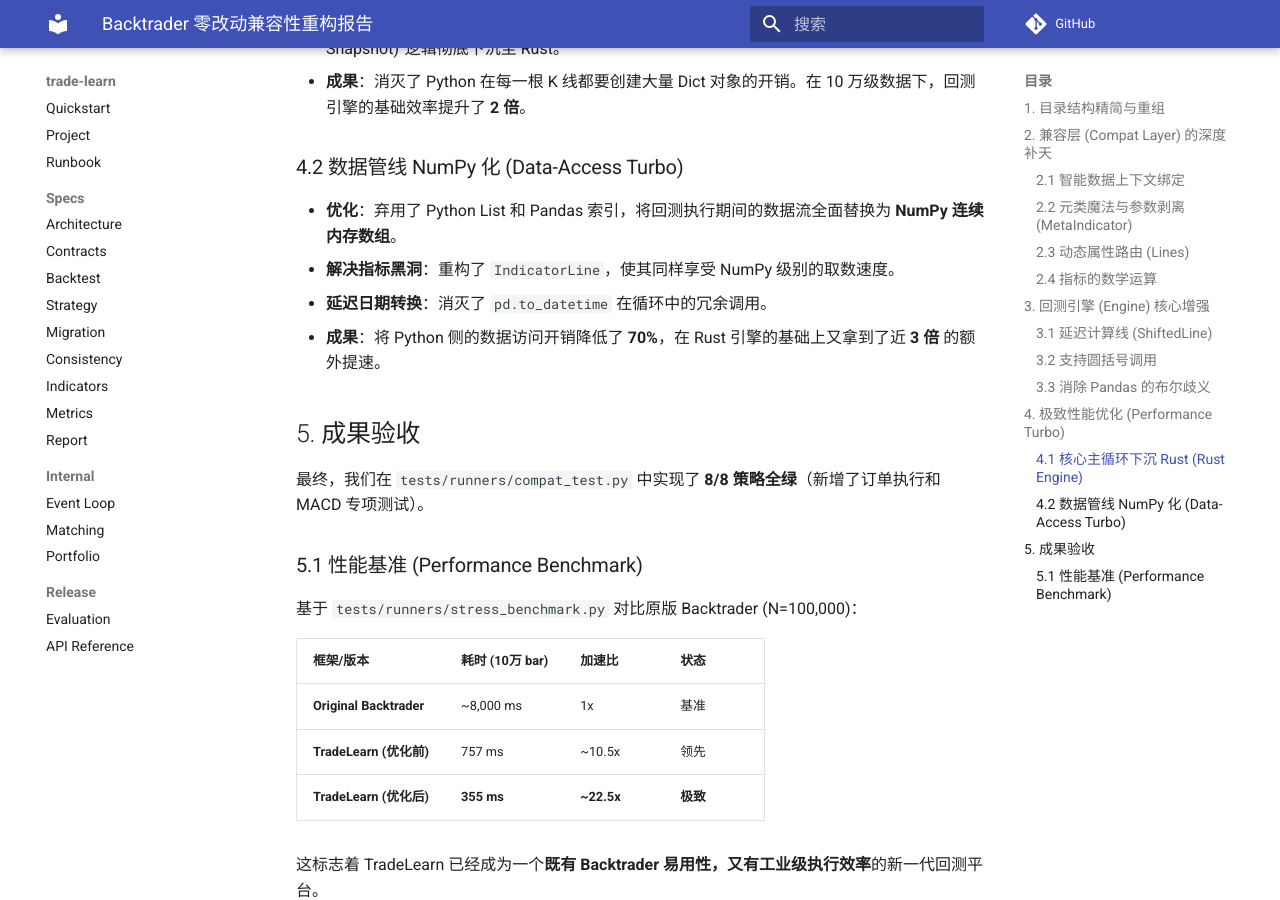
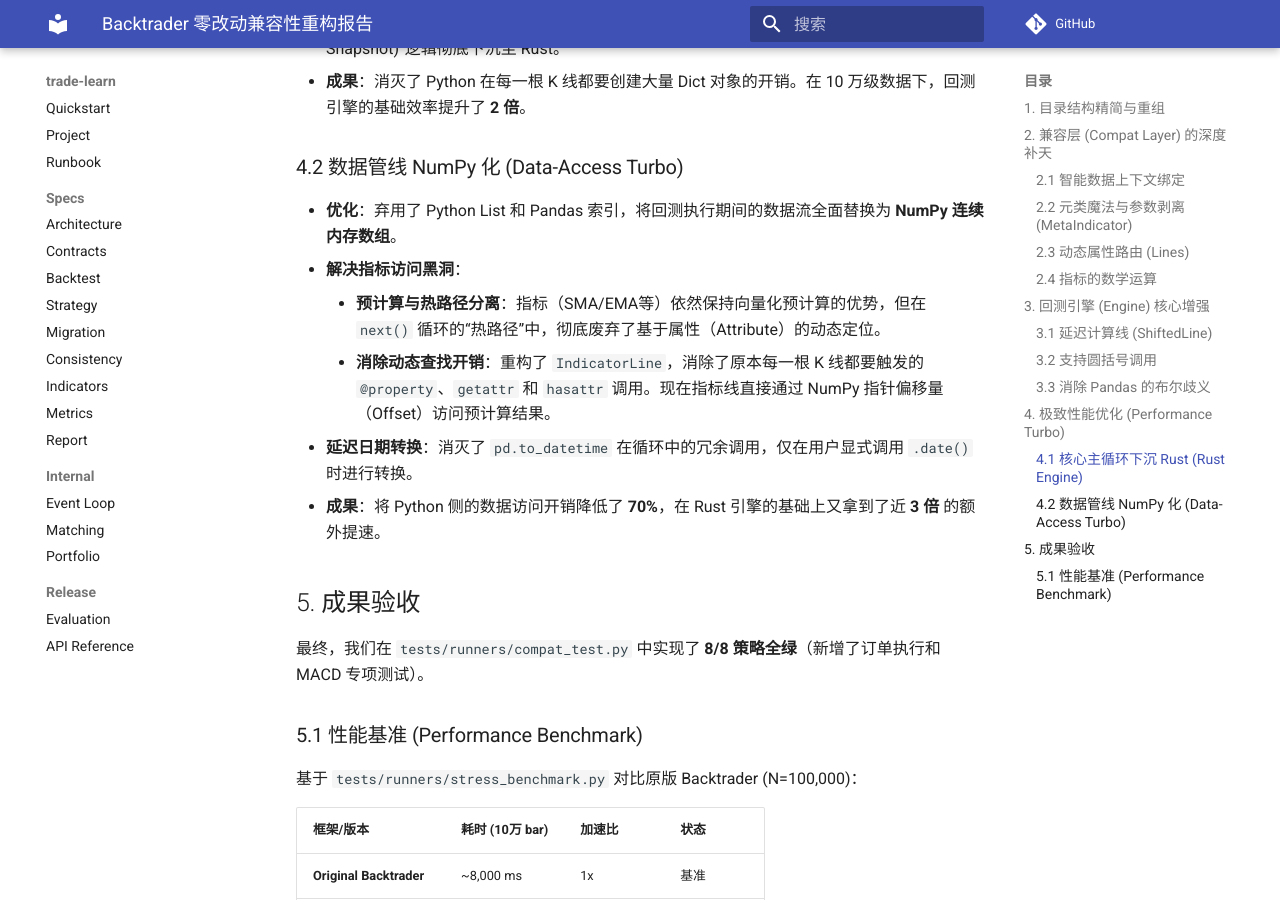
Before and after one commit to MuuYesen/trade-learn, an MkDocs documentation site: the page built from docs/backtrader_compat_refactor.md, in a window 1280 px wide and 900 px high, scrolled down 2407 px. Built offline with MkDocs 1.6.1 and Material for MkDocs 9.7.7, drawn with Linux system fonts in a browser that asks for light colours; comment, search, counter and statistics services are not loaded.

Commit message:
docs: add technical details on indicator access optimization

```diff
--- a/docs/backtrader_compat_refactor.md
+++ b/docs/backtrader_compat_refactor.md
@@ -54,8 +54,10 @@
 
 ### 4.2 数据管线 NumPy 化 (Data-Access Turbo)
 - **优化**：弃用了 Python List 和 Pandas 索引，将回测执行期间的数据流全面替换为 **NumPy 连续内存数组**。
-- **解决指标黑洞**：重构了 `IndicatorLine`，使其同样享受 NumPy 级别的取数速度。
-- **延迟日期转换**：消灭了 `pd.to_datetime` 在循环中的冗余调用。
+- **解决指标访问黑洞**：
+    - **预计算与热路径分离**：指标（SMA/EMA等）依然保持向量化预计算的优势，但在 `next()` 循环的“热路径”中，彻底废弃了基于属性（Attribute）的动态定位。
+    - **消除动态查找开销**：重构了 `IndicatorLine`，消除了原本每一根 K 线都要触发的 `@property`、`getattr` 和 `hasattr` 调用。现在指标线直接通过 NumPy 指针偏移量（Offset）访问预计算结果。
+- **延迟日期转换**：消灭了 `pd.to_datetime` 在循环中的冗余调用，仅在用户显式调用 `.date()` 时进行转换。
 - **成果**：将 Python 侧的数据访问开销降低了 **70%**，在 Rust 引擎的基础上又拿到了近 **3 倍** 的额外提速。
 
 ## 5. 成果验收
```
